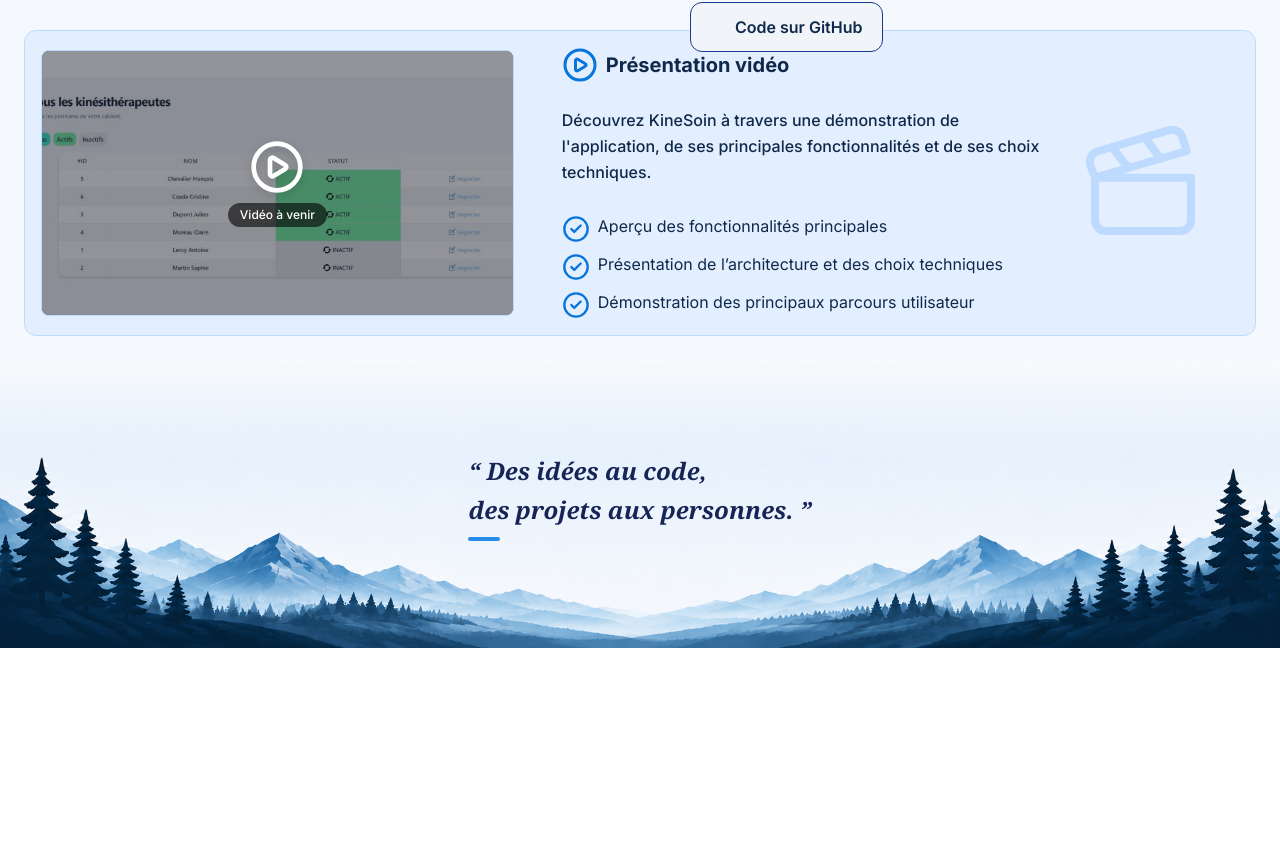
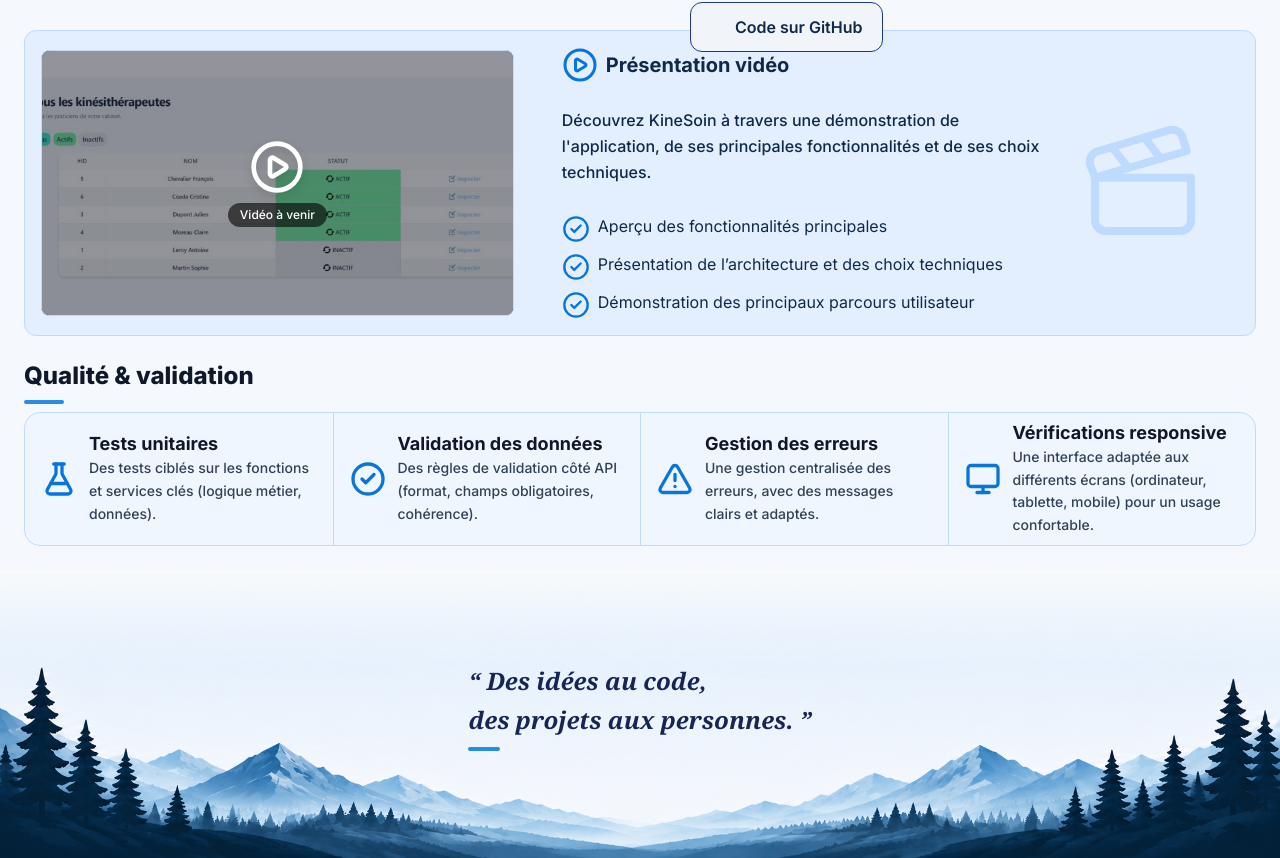
Before and after one commit to Coada-Emilian/developer-portfolio, a React (Vite) app in the folder frontend/: page /projects/1 in a window 1280 px wide. Shown: the part 975-1833 px from the top of the page. Before the commit the page ends 1623 px from the top, so only its background shows below. Built offline with nearby package versions, Linux system fonts and the light colour scheme; some icons are missing.

Commit message:
feat: add project quality highlights section

```diff
--- a/frontend/src/data/pages/project.ts
+++ b/frontend/src/data/pages/project.ts
@@ -1,4 +1,13 @@
-import { Code2, Database, Layers3, ShieldCheck } from 'lucide-react'
+import {
+  CircleCheck,
+  Code2,
+  Database,
+  FlaskConical,
+  Layers3,
+  Monitor,
+  ShieldCheck,
+  TriangleAlert,
+} from 'lucide-react'
 
 export const highlights = [
   {
@@ -23,3 +32,27 @@ export const highlights = [
       'Des tests, des validations et des bonnes pratiques pour un code fiable et maintenable.',
   },
 ]
+
+export const qualityHighlights = [
+  {
+    icon: FlaskConical,
+    title: 'Tests unitaires',
+    description: 'Des tests ciblés sur les fonctions et services clés (logique métier, données).',
+  },
+  {
+    icon: CircleCheck,
+    title: 'Validation des données',
+    description: 'Des règles de validation côté API (format, champs obligatoires, cohérence).',
+  },
+  {
+    icon: TriangleAlert,
+    title: 'Gestion des erreurs',
+    description: 'Une gestion centralisée des erreurs, avec des messages clairs et adaptés.',
+  },
+  {
+    icon: Monitor,
+    title: 'Vérifications responsive',
+    description:
+      'Une interface adaptée aux différents écrans (ordinateur, tablette, mobile) pour un usage confortable.',
+  },
+]
--- a/frontend/src/pages/project/ProjectPage.tsx
+++ b/frontend/src/pages/project/ProjectPage.tsx
@@ -4,6 +4,7 @@ import ProjectSection from '../../components/shared/project-section/ProjectSecti
 import { highlights } from '../../data/pages/project'
 import { projects } from '../../data/projects'
 import HeroSection from './sections/HeroSection'
+import QualityHighlightsSection from './sections/QualityHighlights'
 import ProjectVideoSection from './sections/VideoSection'
 
 export default function ProjectPage() {
@@ -21,6 +22,8 @@ export default function ProjectPage() {
         {currentProject && <ProjectSection project={currentProject} isProjectSection />}
 
         {currentProject && <ProjectVideoSection project={currentProject} />}
+
+        <QualityHighlightsSection />
       </div>
     </main>
   )
--- /dev/null
+++ b/frontend/src/pages/project/sections/QualityHighlights.tsx
@@ -0,0 +1,13 @@
+import HighlightsSection from '../../../components/shared/HighlightsSection'
+import SectionHeading from '../../../components/shared/SectionHeading'
+import { qualityHighlights } from '../../../data/pages/project'
+
+export default function QualityHighlightsSection() {
+  return (
+    <section className="w-full">
+      <SectionHeading title="Qualité & validation" underline />
+
+      <HighlightsSection highlights={qualityHighlights} />
+    </section>
+  )
+}
```
